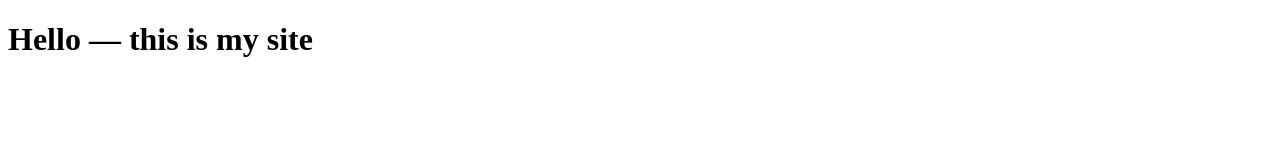
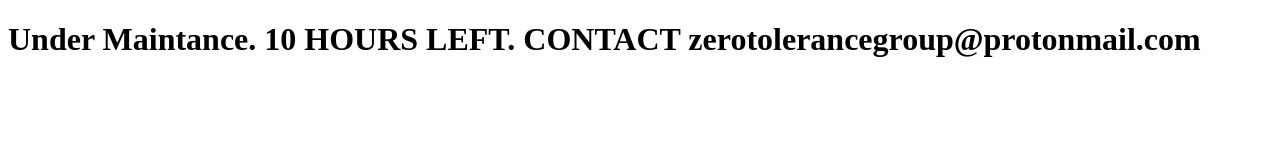
Before and after one commit to zerotolerancegroup/undermaintance, a plain HTML site: page index.html in a window 1280 px wide. Drawn offline with Linux system fonts and the light colour scheme.

Commit message:
Update index.html

```diff
--- a/index.html
+++ b/index.html
@@ -2,9 +2,9 @@
 <html lang="en">
 <head>
   <meta charset="UTF-8">
-  <title>Welcome</title>
+  <title>Under Maintance</title>
 </head>
 <body>
-  <h1>Hello — this is my site</h1>
+  <h1>Under Maintance. 10 HOURS LEFT. CONTACT zerotolerancegroup@protonmail.com</h1>
 </body>
 </html>
```
